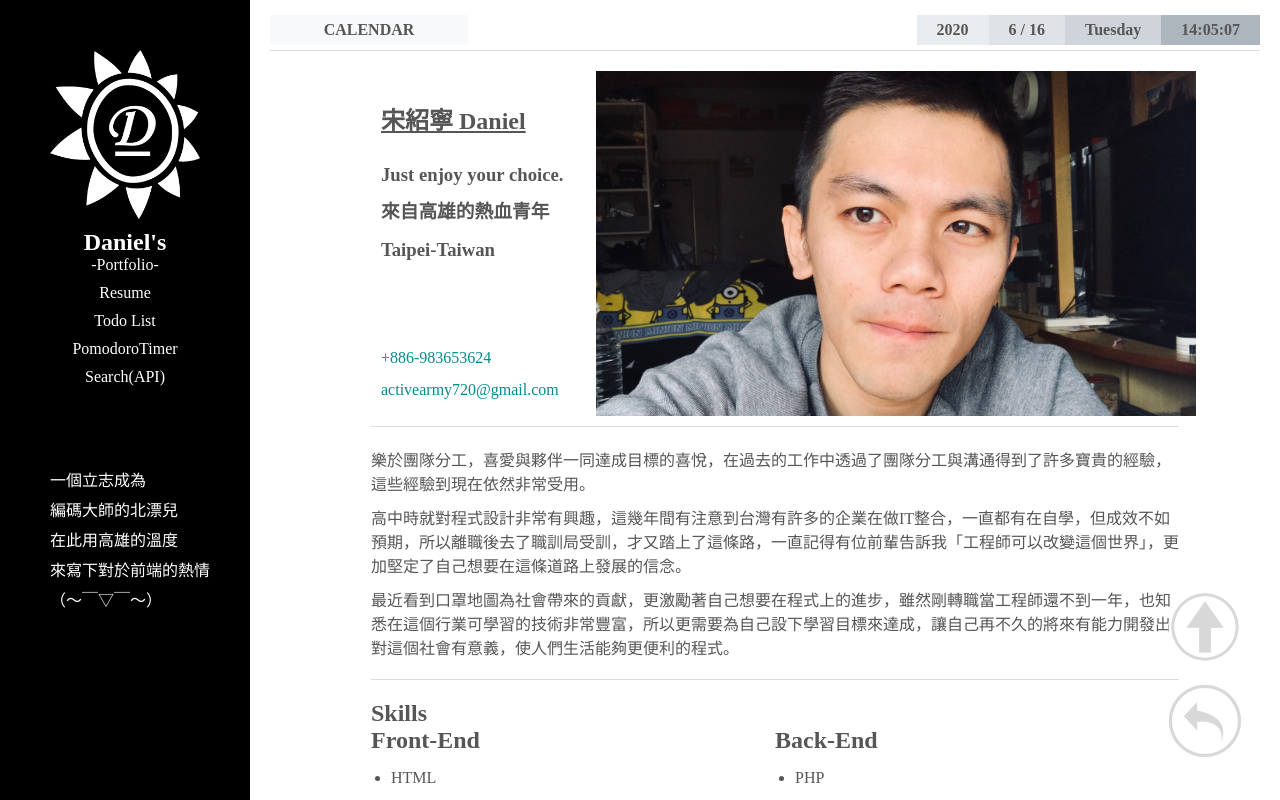
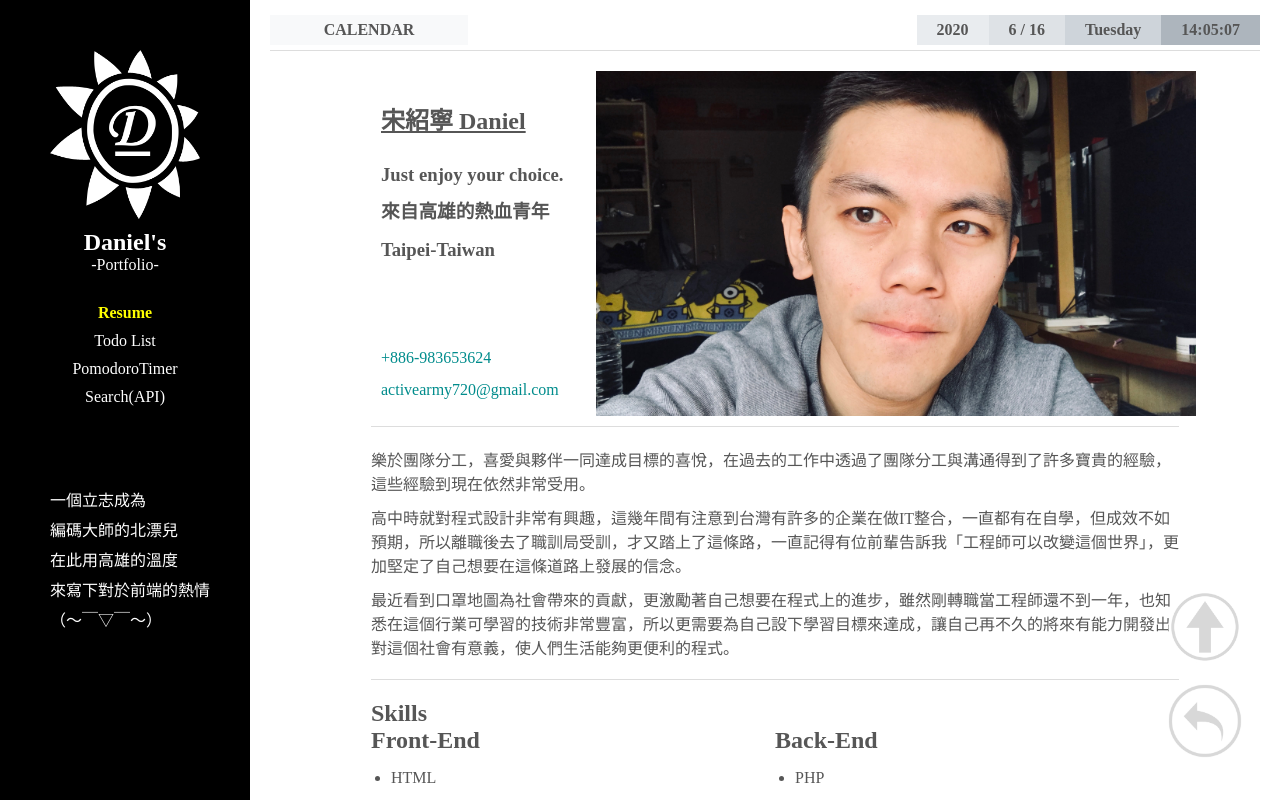
Before and after one commit to danielsung720/portfolio, a React (Create React App) app: page /#/ in a window 1280 px wide. Shown: the top 800 px of the page. Built offline with nearby package versions, Linux system fonts and the light colour scheme.

Commit message:
新增黃色標示

```diff
--- a/src/components/sidebar/Sidebar.js
+++ b/src/components/sidebar/Sidebar.js
@@ -1,4 +1,4 @@
-import React from 'react';
+import React, { useState, useEffect } from 'react';
 import Logo from '../../images/logo.png';
 import '../../scss/sidebar.scss';
 
@@ -21,11 +21,23 @@ const navData = [
     }
 ]
 
-const handleScroll = () => {
-    window.scrollTo(0,0);
-}
+const Sidebar = () => {
+    const [selectStyle, setSelectStyle] = useState();
 
-const Sidebar = () => {
+    useEffect(() => {
+        if(selectStyle === undefined) { setSelectStyle(0) }
+        const styleData = window.localStorage.getItem('styleData');
+        if (styleData) {
+            setSelectStyle(Number(styleData));
+        }
+    }, []);
+
+    useEffect(() => {
+        window.localStorage.setItem(
+            'styleData', JSON.stringify(selectStyle)
+        )
+    }, [selectStyle]);
+
     return (
         <div className="sidebar_wrapper">
             <div className="sidebar">
@@ -39,11 +51,20 @@ const Sidebar = () => {
                 <div className="nav">
                     <ul>
                         {navData.map((item, i) => {
-                            return(
+                            return (
                                 <li key={i}>
-                                    <a href={item.url} onClick={handleScroll}>{item.text}</a>
+                                    <a
+                                        href={item.url}
+                                        onClick={() => {
+                                            setSelectStyle(i);
+                                            window.scrollTo(0, 0);
+                                        }}
+                                        className={selectStyle === i ? 'selected' : null}
+                                    >
+                                        {item.text}
+                                    </a>
                                 </li>
-                                )
+                            )
                         })}
                     </ul>
                 </div>
--- a/src/scss/sidebar.scss
+++ b/src/scss/sidebar.scss
@@ -21,7 +21,7 @@
             text-align: center;
         }
         .nav{
-            margin-top: 10px;
+            margin-top: 30px;
             text-align: center;
             ul{
                 li{
@@ -34,6 +34,10 @@
                     a:hover{
                         font-weight: bold;
                     }
+                    .selected{
+                        color: yellow;
+                        font-weight: bold;
+                    }
                 }
             }
         }
```
